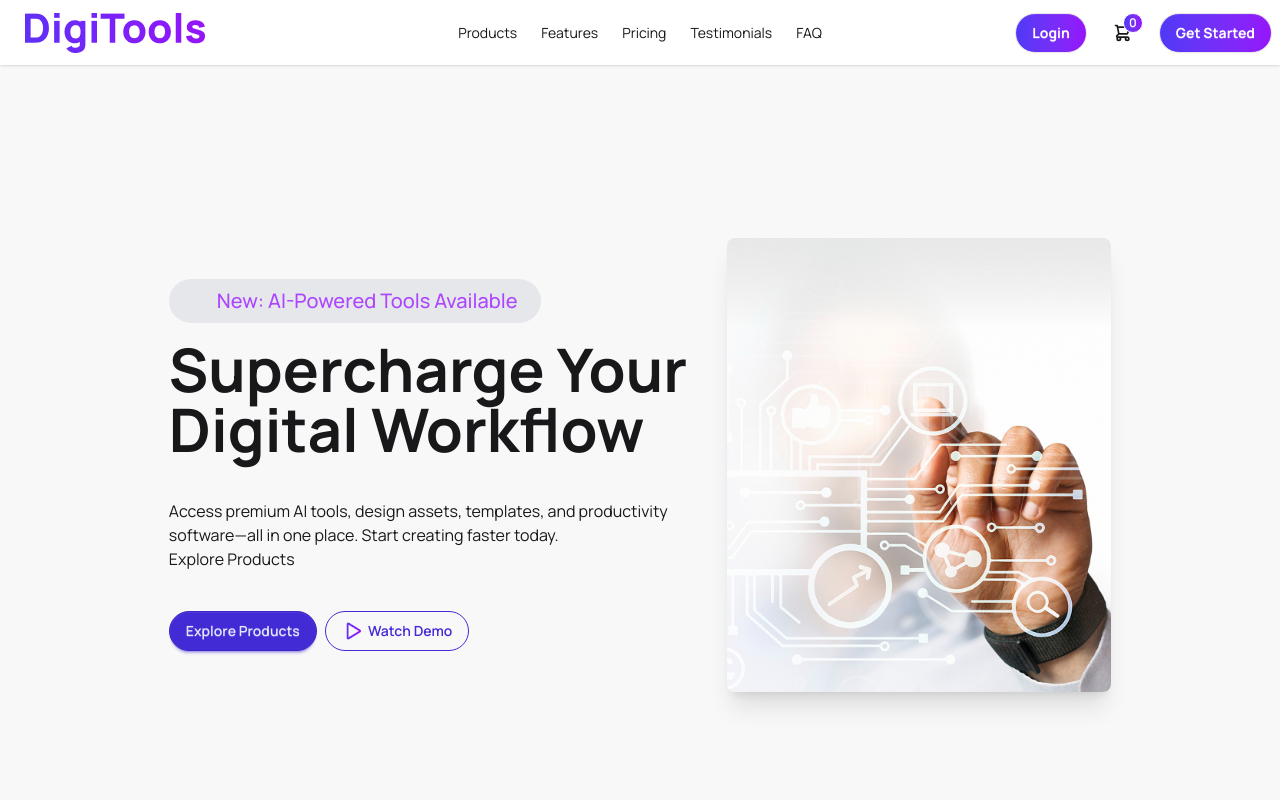
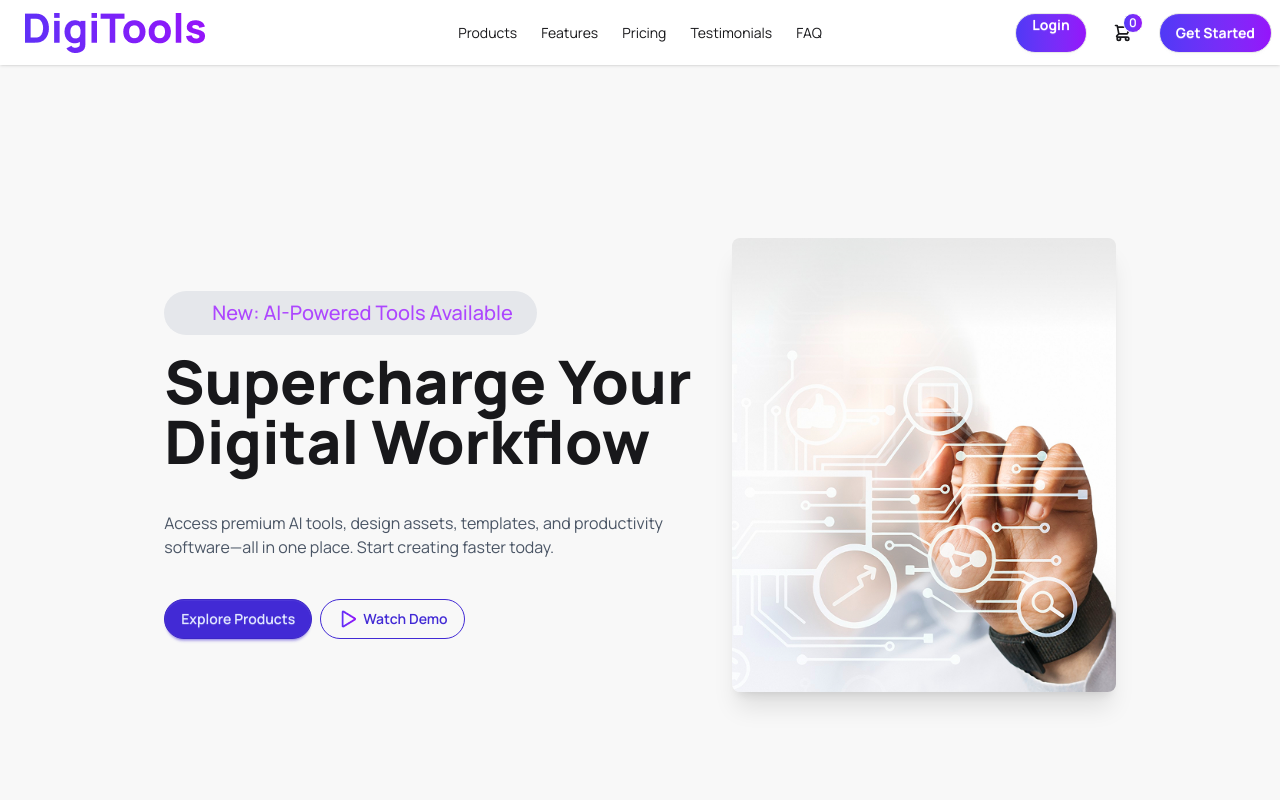
Before and after one commit to mahmud-abdullah-262/B13-AO6-Abdullah-al-Mahmud-digitools-platform, a React (Vite) app: page / in a window 1280 px wide. Shown: the top 800 px of the page. Built offline with nearby package versions, Linux system fonts and the light colour scheme.

Commit message:
final commit

```diff
--- a/src/compontent/Banner.jsx
+++ b/src/compontent/Banner.jsx
@@ -12,17 +12,15 @@ const Banner = () => {
     />
     </div>
 
-    <div className='space-y-4'>
+    <div className='space-y-4 flex flex-col items-center md:items-start'>
       <div className='w-fit flex gap-4 items-center py-2 px-6 bg-gray-200 rounded-full '>
         <div className="h-2 w-2 rounded-full animate-ping bg-purple-500"></div>
-        <p className='text-xl text-purple-500 font-medium'>New: AI-Powered Tools Available</p>
+        <p className='text-xl text-purple-500 font-medium '>New: AI-Powered Tools Available</p>
       </div>
-      <h1 className="text-6xl font-bold">Supercharge Your <br /> Digital Workflow</h1>
-      <p className="py-6">
+      <h1 className="text-4xl text-center font-black md:text-6xl md:text-left">Supercharge Your <br /> Digital Workflow</h1>
+      <p className="py-6 text-gray-600 text-center md:text-left">
        Access premium AI tools, design assets, templates, and productivity <br />
 software—all in one place. Start creating faster today.
-<br />
-Explore Products
       </p>
       <div className='flex items-center gap-2'>
          <button className="btn btn-primary rounded-full">Explore Products</button>
--- a/src/compontent/Explore.jsx
+++ b/src/compontent/Explore.jsx
@@ -4,7 +4,7 @@ const Explore = () => {
   return (
     <div className='flex flex-col gap-4 bg-linear-to-r from-[#4F39F6] to-[#9514FA] p-16 text-center text-white'>
 
-      <h1 className='text-4xl font-bold'>Ready to Transform Your Workflow?</h1>
+      <h1 className='text-2xl md:text-4xl font-bold'>Ready to Transform Your Workflow?</h1>
       <p>Join thousands of professionals who are already using Digitools to work smarter.Start your free trial today.</p>
 
       <div className='flex gap-2 mx-auto'>
--- a/src/compontent/Navbar.jsx
+++ b/src/compontent/Navbar.jsx
@@ -35,11 +35,11 @@ const Navbar = ({cartItems}) => {
   </div>
   <div className="navbar-end">
     <ul className='flex gap-4 items-center'>
-      <li className='btn bg-linear-to-r from-[#4F39F6] to-[#9514FA] text-white font-bold rounded-full'><a>Login</a></li>
+      <li className='btn bg-linear-to-r from-[#4F39F6] to-[#9514FA] text-white font-bold rounded-full hidden md:block'><a>Login</a></li>
       <li>
        <CartIcon cartItems={cartItems}/>
       </li>
-      <li className='hidden md:block'><a className="btn rounded-full bg-linear-to-r from-[#4F39F6] to-[#9514FA] text-white font-bold">Get Started</a></li>
+      <li className=''><a className="btn rounded-full bg-linear-to-r from-[#4F39F6] to-[#9514FA] text-white font-bold">Get Started</a></li>
     </ul>
 
   </div>
--- a/src/compontent/Pricecard.jsx
+++ b/src/compontent/Pricecard.jsx
@@ -3,7 +3,7 @@ import React from 'react';
 const Pricecard = () => {
   return (
       <div className='flex flex-col w-11/12 mx-auto  my-24'>
-      <h1 className='text-5xl font-bold mb-4 text-center'>Simple, Transparent Pricing</h1>
+      <h1 className='text-3xl md:text-5xl font-bold mb-4 text-center'>Simple, Transparent Pricing</h1>
       <p className='text-center'>Choose the plan that fits your needs. Upgrade or downgrade anytime.</p>
 
     <div className='w-11/12 mx-auto grid grid-cols-1 md:grid-cols-3 gap-6 my-10'>
--- a/src/compontent/Steps.jsx
+++ b/src/compontent/Steps.jsx
@@ -5,7 +5,7 @@ import rocket from '/rocket.png';
 const Steps = () => {
   return (
     <div className='flex flex-col w-11/12 mx-auto text-center my-24'>
-      <h1 className='text-5xl font-bold mb-4'>Get Started in 3 Steps</h1>
+      <h1 className='text-3xl md:text-5xl font-bold mb-4'>Get Started in 3 Steps</h1>
       <p>Start using premium digital tools in minutes, not hours.</p>
 
       <div className='grid grid-cols-1 md:grid-cols-3 gap-10 w-11/12 mx-auto mt-10'>
```
